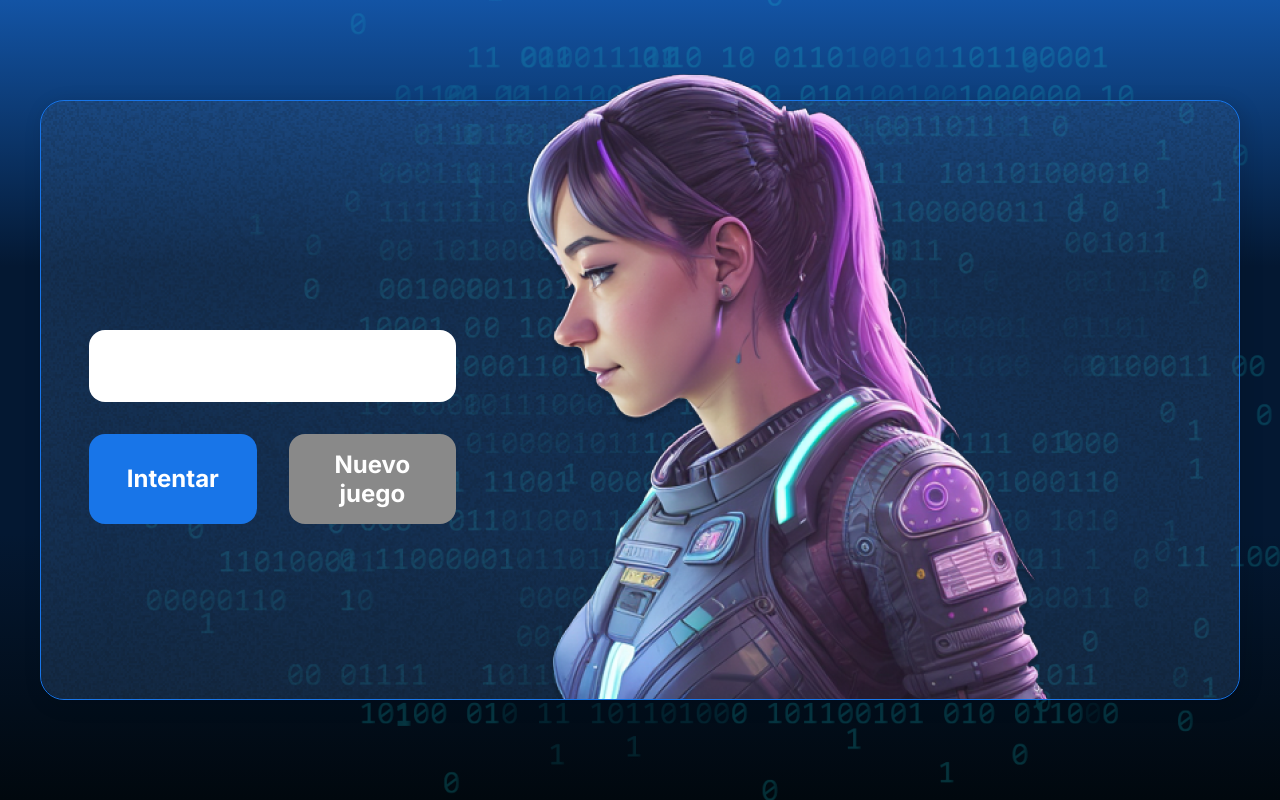
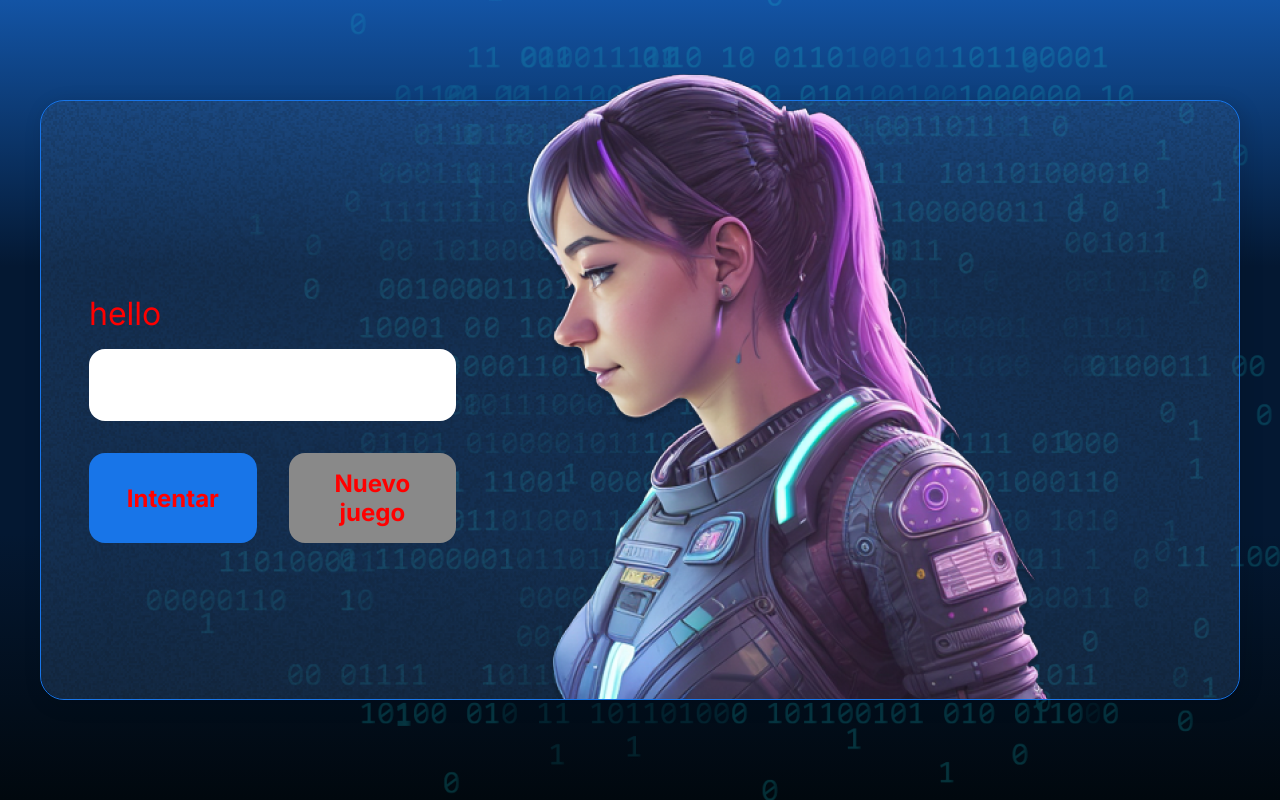
Before and after one commit to Aryamelly1077/juego_secreto, a plain HTML site: page index.html in a window 1280 px wide. Drawn offline with Linux system fonts and the light colour scheme.

Commit message:
cambios de orueba vscode

```diff
--- a/app.js
+++ b/app.js
@@ -0,0 +1 @@
+//codigo nuevo...
--- a/index.html
+++ b/index.html
@@ -19,7 +19,7 @@
             <div class="container__informaciones">
                 <div class="container__texto">
                     <h1></h1>
-                    <p class="texto__parrafo"></p>
+                    <p class="texto__parrafo">hello</p>
                 </div>
                 <input type="number" min="1" max="10" class="container__input">
                 <div class="chute container__botones">
--- a/style.css
+++ b/style.css
@@ -2,7 +2,7 @@
     box-sizing: border-box;
     margin: 0;
     padding: 0;
-    color: white;
+    color: red;
 }
 
 body {
```
